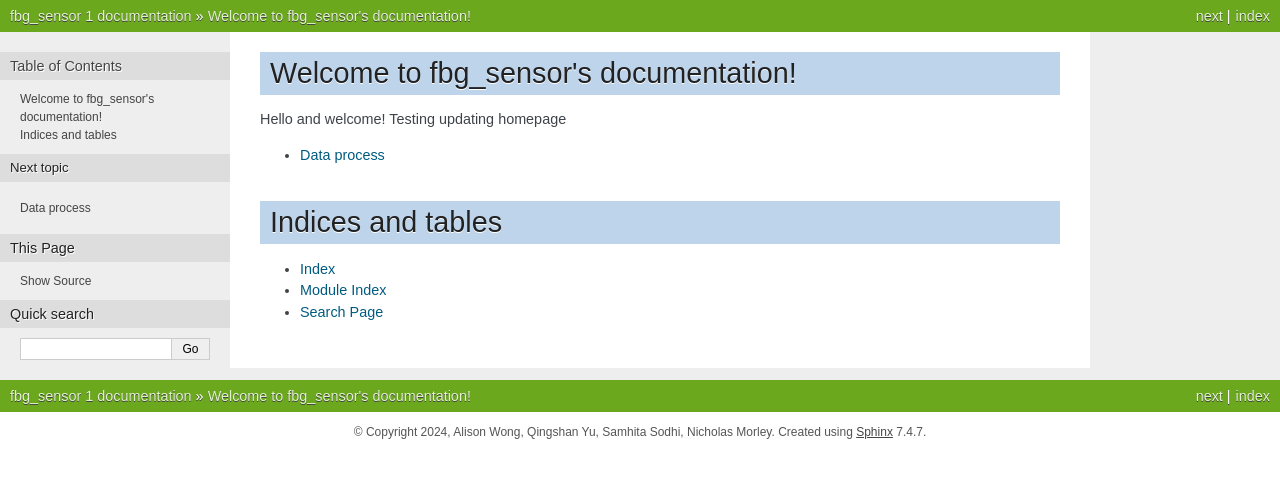
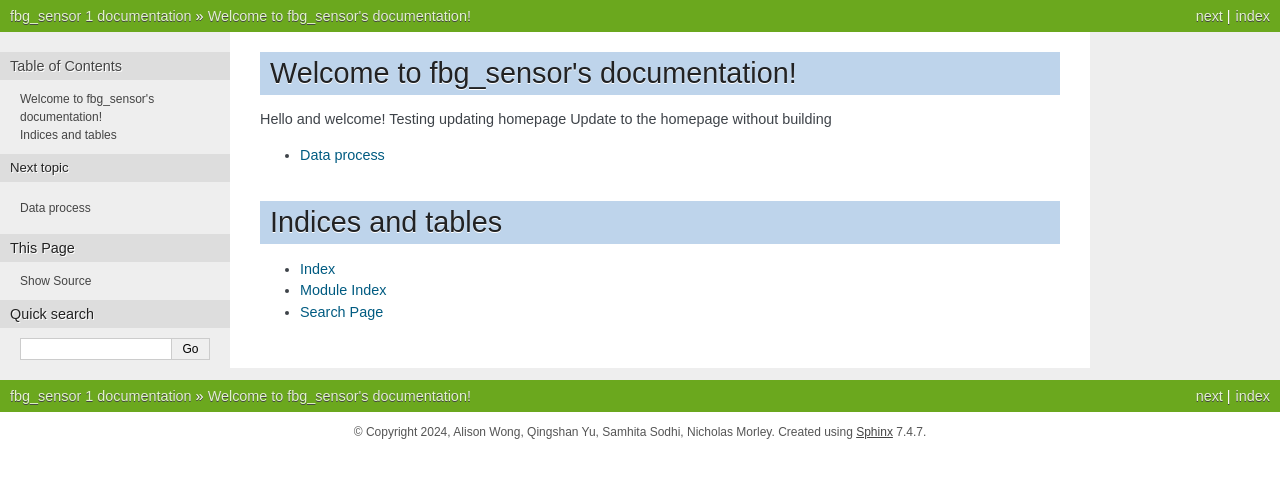
Before and after one commit to SAIL-Labs/FBG-Sensor, a Sphinx documentation site: the page built from doc/index.rst, in a window 1280 px wide. Shown: the top 478 px of the page. Built offline with Sphinx 7.4.7, drawn with Linux system fonts in a browser that asks for light colours.

Commit message:
updated site without building

```diff
--- a/doc/index.rst
+++ b/doc/index.rst
@@ -10,6 +10,7 @@ Welcome to fbg_sensor's documentation!
 
 Hello and welcome!
 Testing updating homepage
+Update to the homepage without building
 
 .. toctree::
    :maxdepth: 1
```
